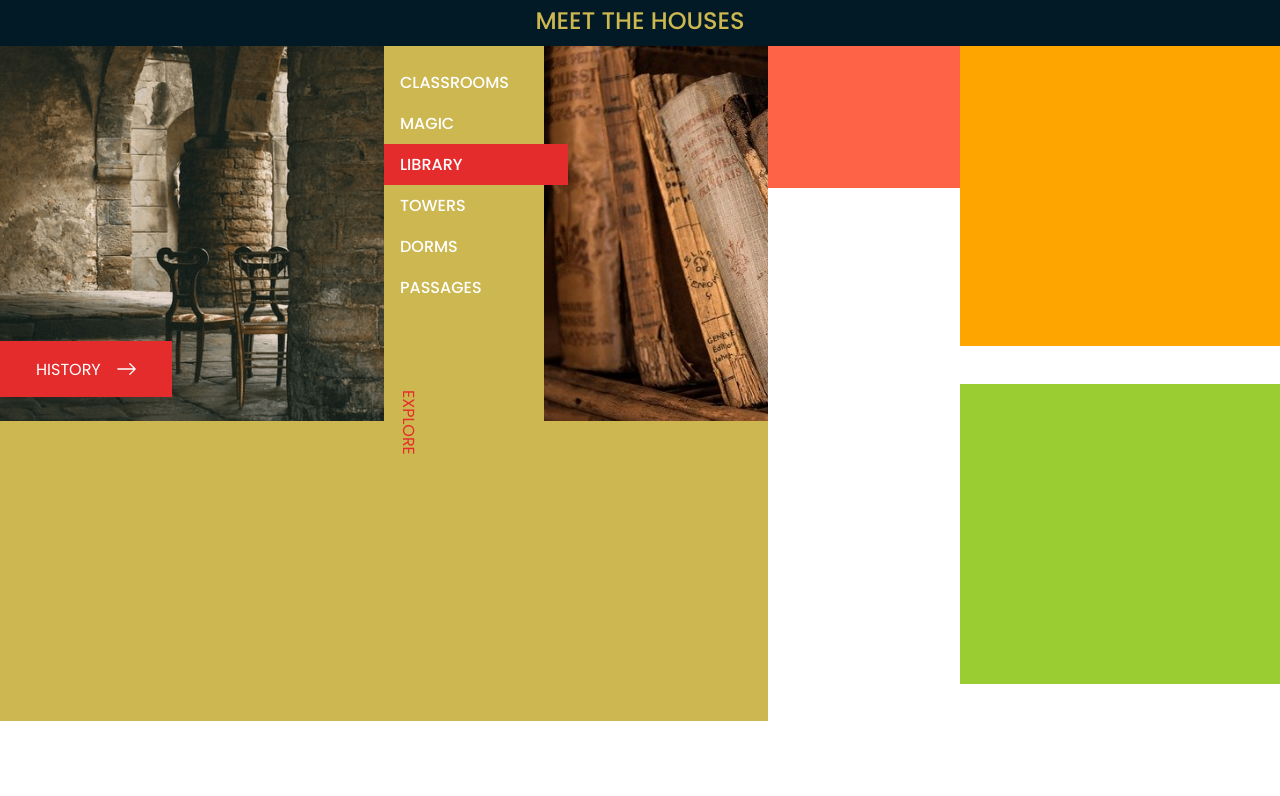
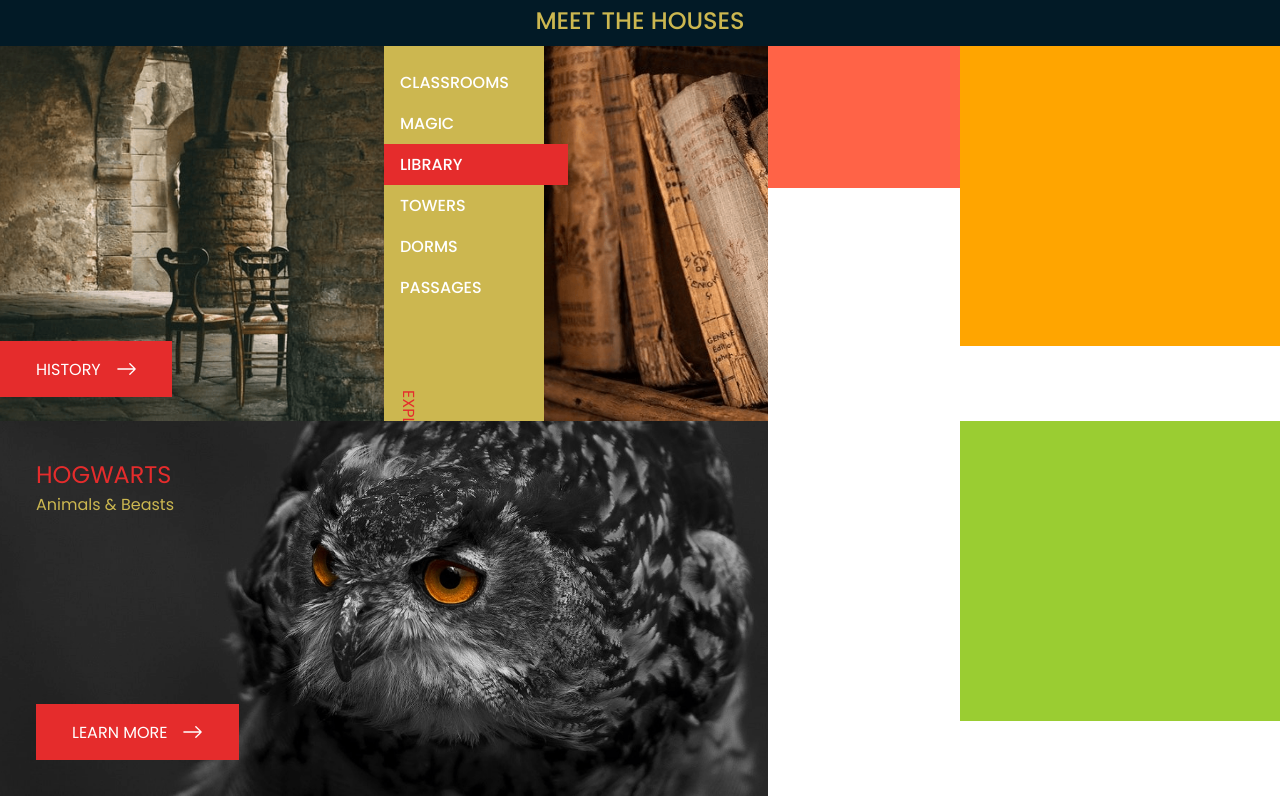
Before and after one commit to Pedro-Henrique-Ferreti/hogwarts-school, a Nuxt app: page / in a window 1280 px wide. Shown: the part 826-1622 px from the top of the page. Before the commit the page ends 1547 px from the top, so only its background shows below. Built offline with nearby package versions, Linux system fonts and the light colour scheme; a web font is replaced by a local one.

Commit message:
Created CardAnimals

```diff
--- a/components/SectionAboutCardAnimals.vue
+++ b/components/SectionAboutCardAnimals.vue
@@ -1,5 +1,14 @@
 <template>
-  <div class="card-animals"></div>
+  <div class="card-animals">
+    <div class="card-animals__background-image" />
+    <div class="card-animals__content">
+      <div class="card-animals__title-wrapper">
+        <h3 class="card-animals__title">Hogwarts</h3>
+        <h4 class="card-animals__subtitle">Animals & Beasts</h4>
+      </div>
+      <CallToAction class="card-animals__button">Learn More</CallToAction>
+    </div>
+  </div>
 </template>
 
 <script>
@@ -10,8 +19,37 @@
 
 <style lang="scss" scoped>
 .card-animals {
-  background-color: $golden-1;
-  width: 100%;
-  height: 300px;
+  @include card-height;
+  @include scale-card-background-image;
+  position: relative;
+  &__background-image {
+    height: inherit;
+    background-image: url('@/assets/images/animal-owl.png');
+    background-size: cover;
+    background-position: center;
+  }
+  &__content {
+    position: absolute;
+    top: 0;
+    bottom: 0;
+    left: 0;
+    right: 0;
+    margin: $mobile-padding;
+    @media (min-width: $large-tablet-portrait-up) {
+      margin: $desktop-padding;
+    }
+  }
+  &__title {
+    color: $red-1;
+    font-size: 24px;
+    text-transform: uppercase;
+  }
+  &__subtitle {
+    color: $golden-1;
+  }
+  &__button {
+    position: absolute;
+    bottom: 0;
+  }
 }
 </style>
```
Also changed, not shown: assets/images/animal-owl.png (added), assets/images/old-books.png.
